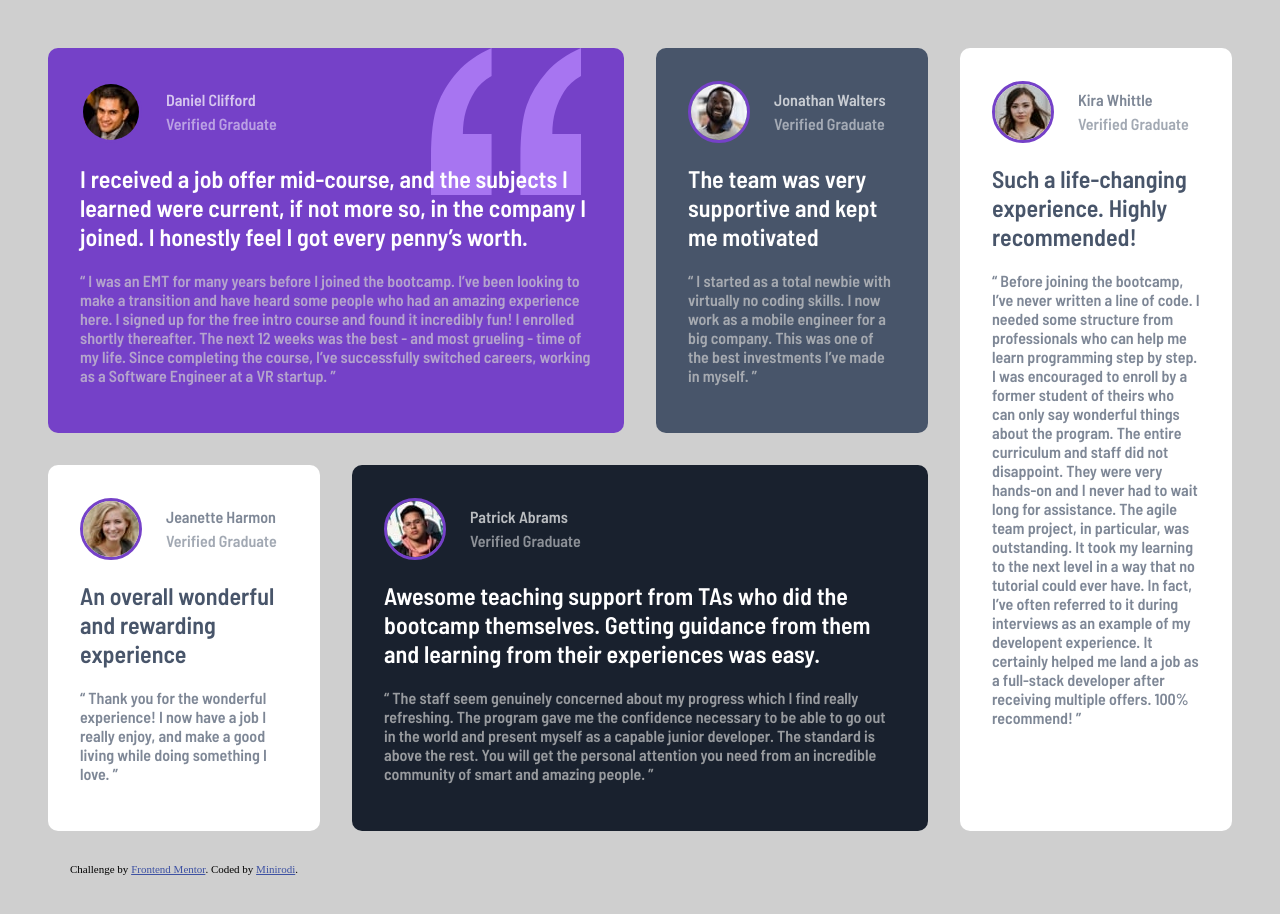
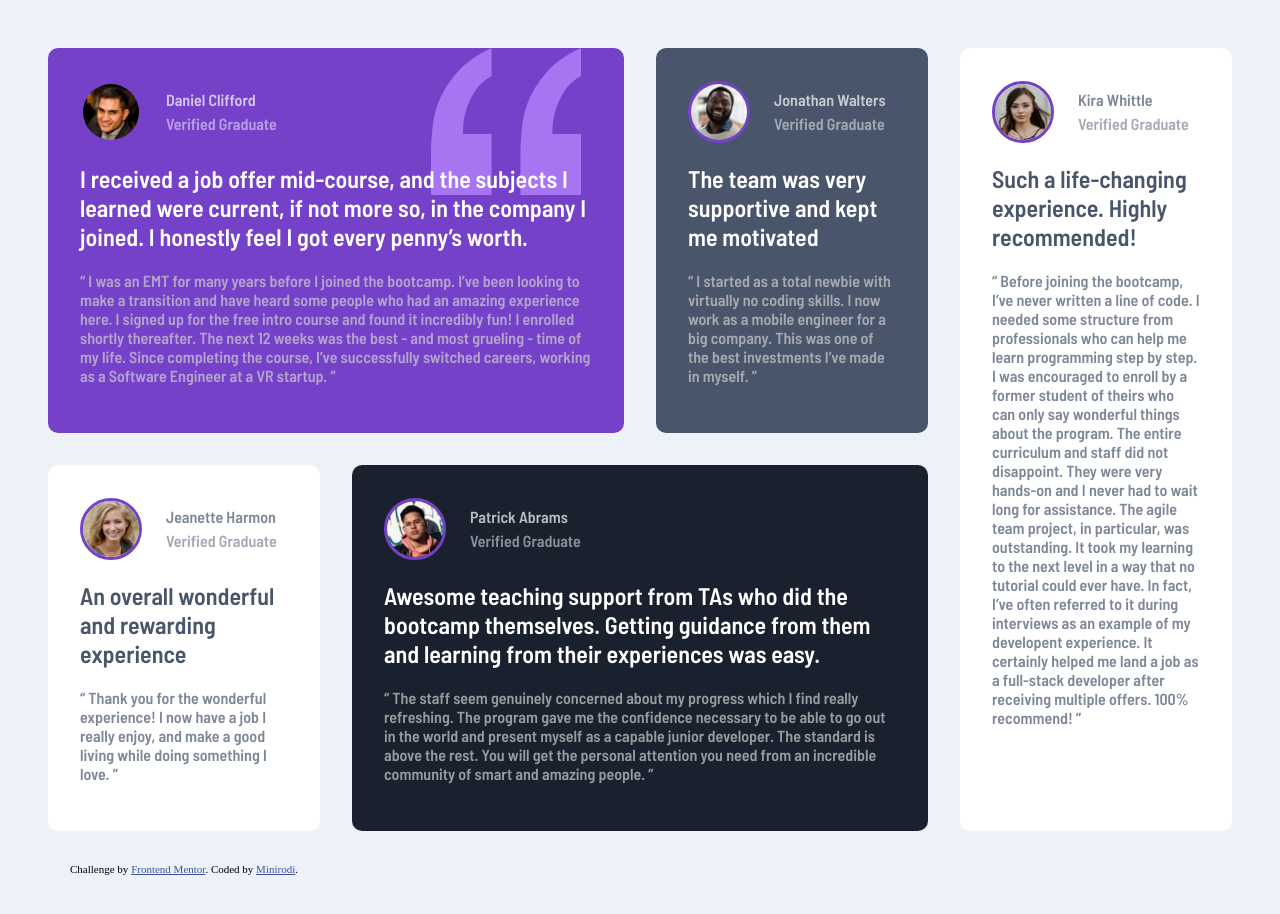
Before and after one commit to Minirodi/testimonials-grid-section-main, a plain HTML site: page index.html in a window 1280 px wide. Drawn offline with Linux system fonts and the light colour scheme.

Commit message:
Update style.css

```diff
--- a/style.css
+++ b/style.css
@@ -16,6 +16,7 @@ img{
 body{
     margin:3rem;
     background-color:var(--clr-neutral-1);
+    background-color:var(--clr-neutral-2);
 }
 h2{
     font-family:'Barlow Semi Condensed', sans-serif;
@@ -102,7 +103,7 @@ main{
 
 @media (min-width:1251px){
    body{
-    margin:3rem;
+    margin: 3rem;
    }
     main{
         grid-template-areas:
```
